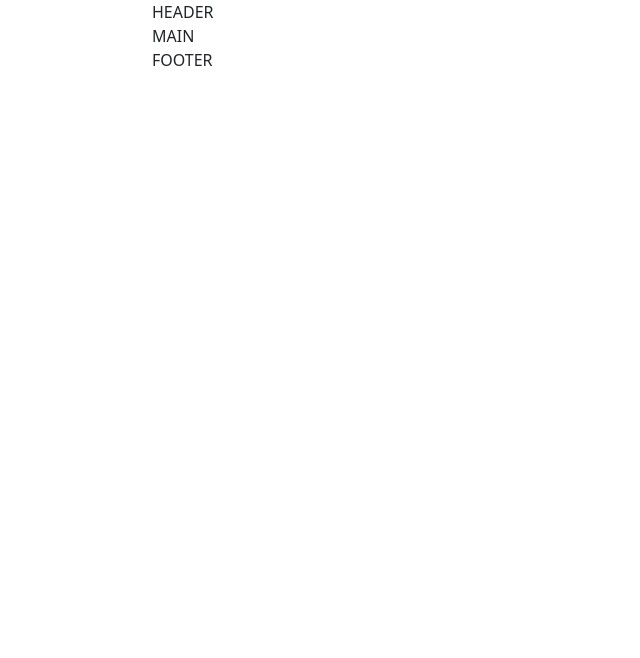
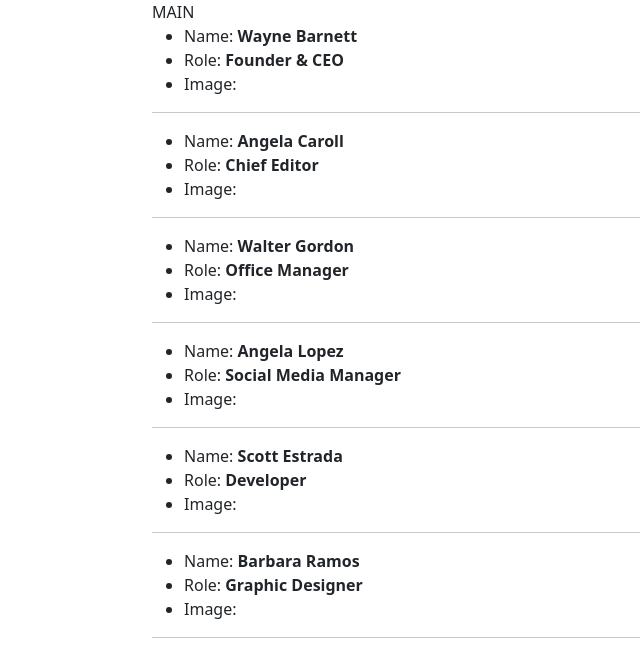
Before and after one commit to gianmaria-fadda/js-our-team, a plain HTML site: page index.html in a window 1280 px wide. Shown: the whole page, without its empty margins (0-640 px from the left). Drawn offline with nearby package versions, Linux system fonts and the light colour scheme.

Commit message:
completato esercizio

```diff
--- a/index.html
+++ b/index.html
@@ -13,29 +13,13 @@
         <link rel="stylesheet" href="https://cdnjs.cloudflare.com/ajax/libs/font-awesome/6.5.2/css/all.min.css" integrity="sha512-SnH5WK+bZxgPHs44uWIX+LLJAJ9/2PkPKZ5QiAj6Ta86w+fsb2TkcmfRyVX3pBnMFcV7oQPJkl9QevSCWr3W6A==" crossorigin="anonymous" referrerpolicy="no-referrer" />
     </head>
     <body>
-        <!--Header-->
-            <header>
-                <div class="container">
-                    HEADER
-                </div>
-            </header>
-        <!--/Header-->
-
         <!--Main-->
             <main>
-                <div class="container">
+                <div id="team-container" class="container">
                     MAIN
                 </div>
             </main>
         <!--/Main-->
-
-        <!--Footer-->
-            <footer>
-                <div class="container">
-                    FOOTER
-                </div>
-            </footer>
-        <!--/Footer-->
         <script src="https://cdn.jsdelivr.net/npm/bootstrap@5.3.3/dist/js/bootstrap.bundle.min.js" integrity="sha384-YvpcrYf0tY3lHB60NNkmXc5s9fDVZLESaAA55NDzOxhy9GkcIdslK1eN7N6jIeHz" crossorigin="anonymous"></script>
         <!--JS-->
         <script type="text/javascript" src="./js/script.js"></script>
--- a/js/script.js
+++ b/js/script.js
@@ -44,10 +44,28 @@ const ourTeam = [
 
 console.log('ourTeam', ourTeam, typeof ourTeam);
 
+const teamContainer = document.getElementById('team-container')
+
 for (let i = 0; i < ourTeam.length; i++) {
     console.log(ourTeam[i]);
 
     console.log('Name:', ourTeam[i].name);
     console.log('Role:', ourTeam[i].role);
     console.log('Image:', ourTeam[i].image);
+
+    teamContainer.innerHTML += `
+    <ul>
+        <li>
+            Name: <strong>${ourTeam[i].name}</strong>
+        </li>
+        <li>
+            Role: <strong>${ourTeam[i].role}</strong>
+        </li>
+        <li>
+            Image:
+        </li>
+    </ul>
+
+    <hr>
+    `;
 }
```
